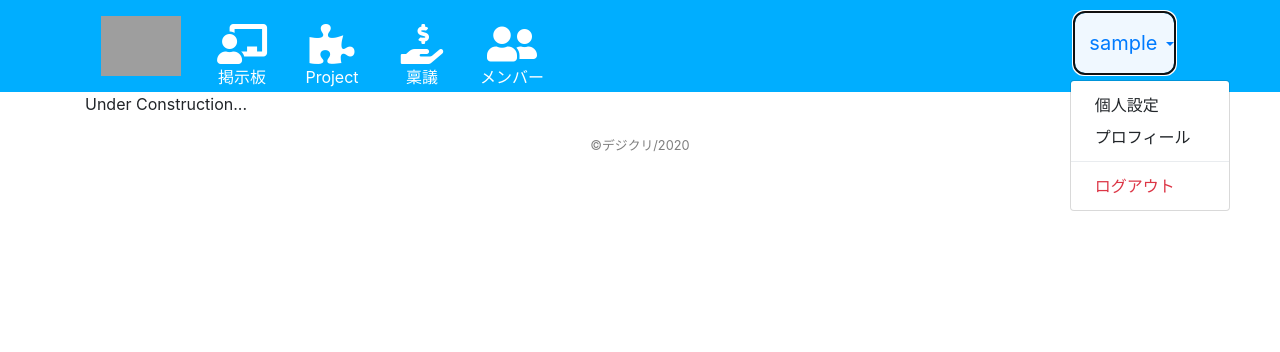
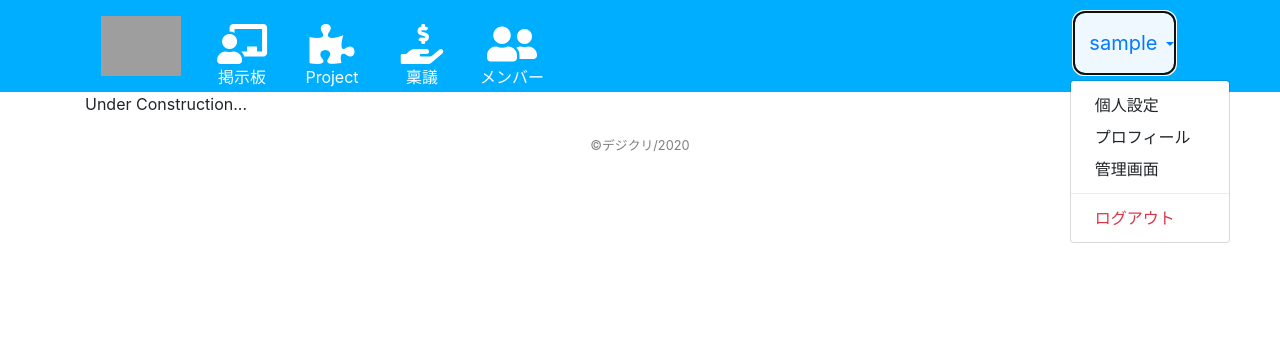
Before and after one commit to SIT-DigiCre/groupware, a Django app: page /home/ in a window 1280 px wide, after a click that opens the changed part. Shown: the top 352 px of the page. Run offline with Django 3.2, Linux system fonts and the light colour scheme; the visitor is signed in with stand-in values (Sample User, id 1); parts of the project's set-up code (start-up, migrations or seed data) failed here and were passed over; some libraries are stand-ins or nearby versions; grey boxes are pictures that could not be loaded.

Commit message:
管理サイトへのリンクを追加

```diff
--- a/home/templates/home/header.htm
+++ b/home/templates/home/header.htm
@@ -107,6 +107,7 @@
                         <div class="dropdown-menu" role="menu">
                             <a class="dropdown-item" href="#">個人設定</a>
                             <a class="dropdown-item" href="#">プロフィール</a>
+                            <a class="dropdown-item" href="/admin">管理画面</a>
                             <div class="dropdown-divider"></div>
                             <a class="dropdown-item text-danger" href="/admin/logout?next=/home">ログアウト</a>
                         </div>
```
